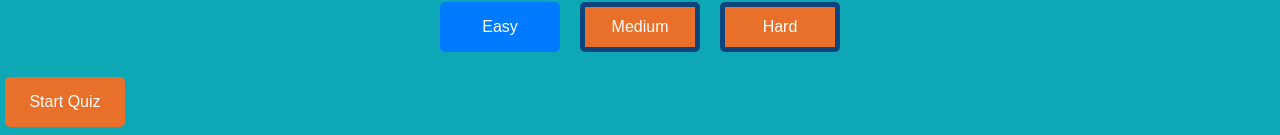
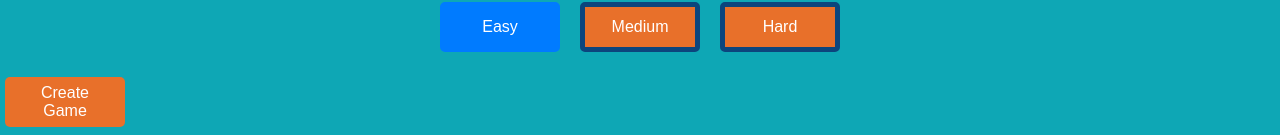
Before and after one commit to cmatthews3212/BrainBuster, a React (Vite) app in the folder client/: page /quiz in a window 1280 px wide. Shown: the part 662-797 px from the top of the page. Built offline with nearby package versions, Linux system fonts and the light colour scheme.

Commit message:
changed create game button

```diff
--- a/client/src/components/Quiz/index.jsx
+++ b/client/src/components/Quiz/index.jsx
@@ -135,7 +135,7 @@ const Quiz = () => {
           </div>
         </div>
         <button className="quizBtn" onClick={fetchQuestions} disabled={loading || questions.length > 0}>
-          { loading ? "Loading..." : "Start Quiz"}
+          { loading ? "Loading..." : "Create Game"}
         </button>
       </div>
 
```
